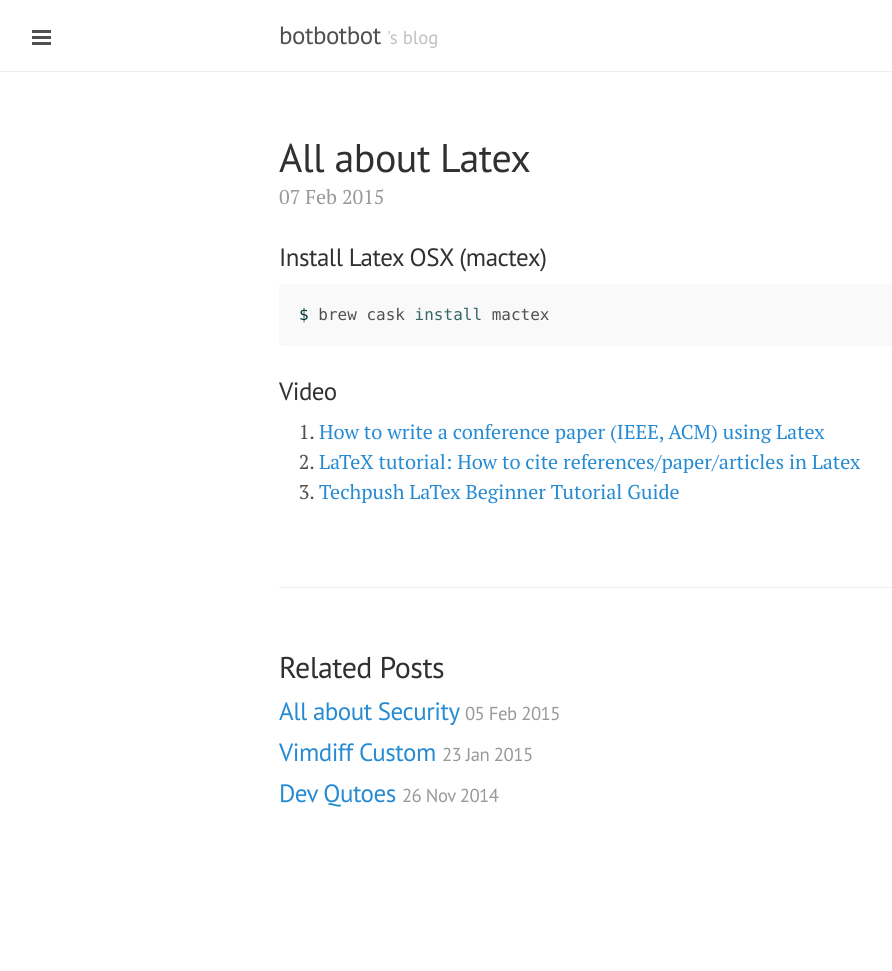
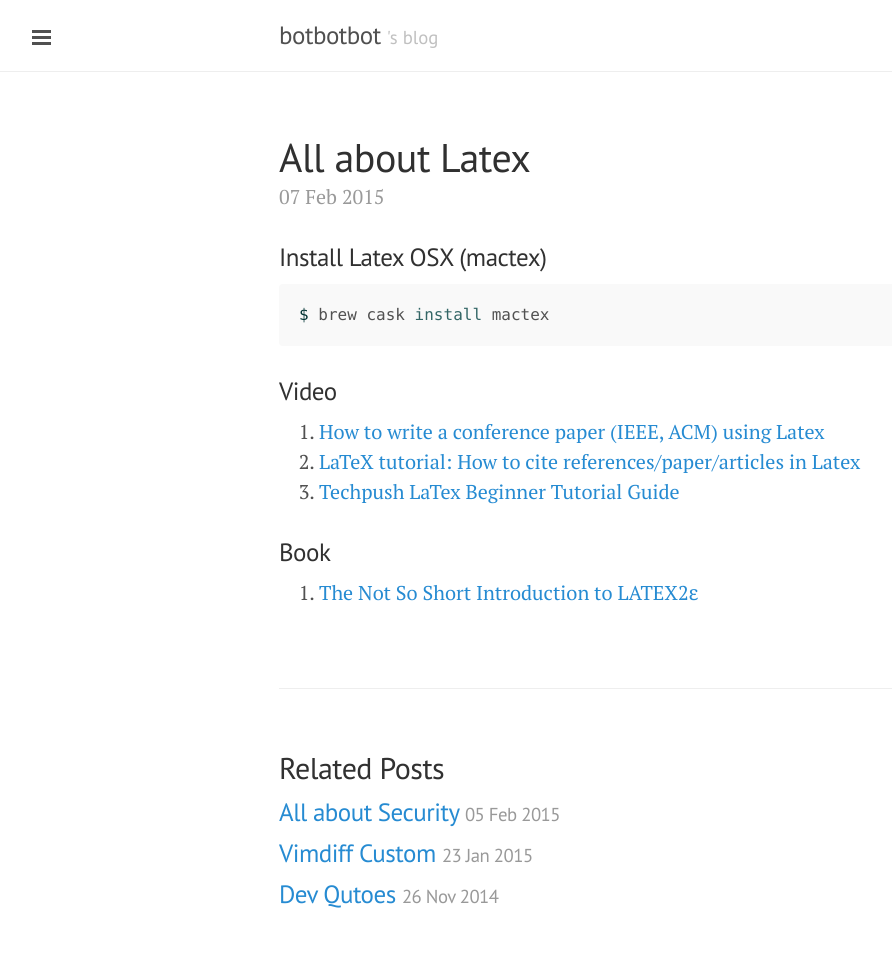
Before and after one commit to ibotdotout/ibotdotout.github.io, a Jekyll site: the page built from _posts/2015-02-07-latex.md, in a window 1280 px wide. Shown: the whole page, without its empty margins (1-893 px from the left). Built offline with Jekyll 4.4.1, drawn with Linux system fonts in a browser that asks for light colours; Markdown is read by kramdown in place of the engine named in the settings; before the commit the page ends 900 px from its top, so only the background shows below that.

Commit message:
Update 2015-02-07-latex.md

```diff
--- a/_posts/2015-02-07-latex.md
+++ b/_posts/2015-02-07-latex.md
@@ -15,3 +15,6 @@ $ brew cask install mactex
 1. [How to write a conference paper (IEEE, ACM) using Latex](https://www.youtube.com/watch?v=y0VrXGd_xRc)
 2. [LaTeX tutorial: How to cite references/paper/articles in Latex](https://www.youtube.com/watch?v=5ifh3NF-k-k)
 3. [Techpush LaTex Beginner Tutorial Guide](https://www.youtube.com/playlist?list=PL8D253694FEBEEB72)
+
+### Book
+1. [The Not So Short Introduction to LATEX2ε](https://tobi.oetiker.ch/lshort/lshort.pdf)
```
